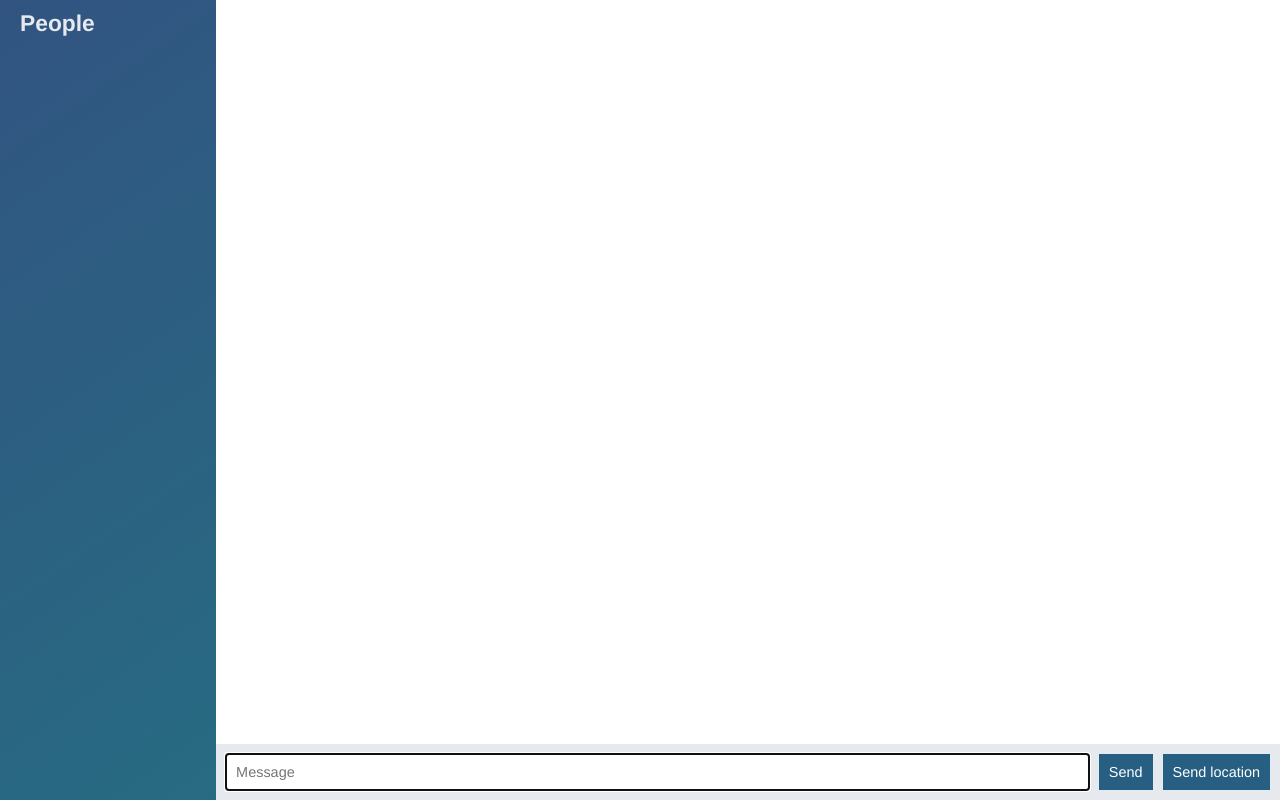
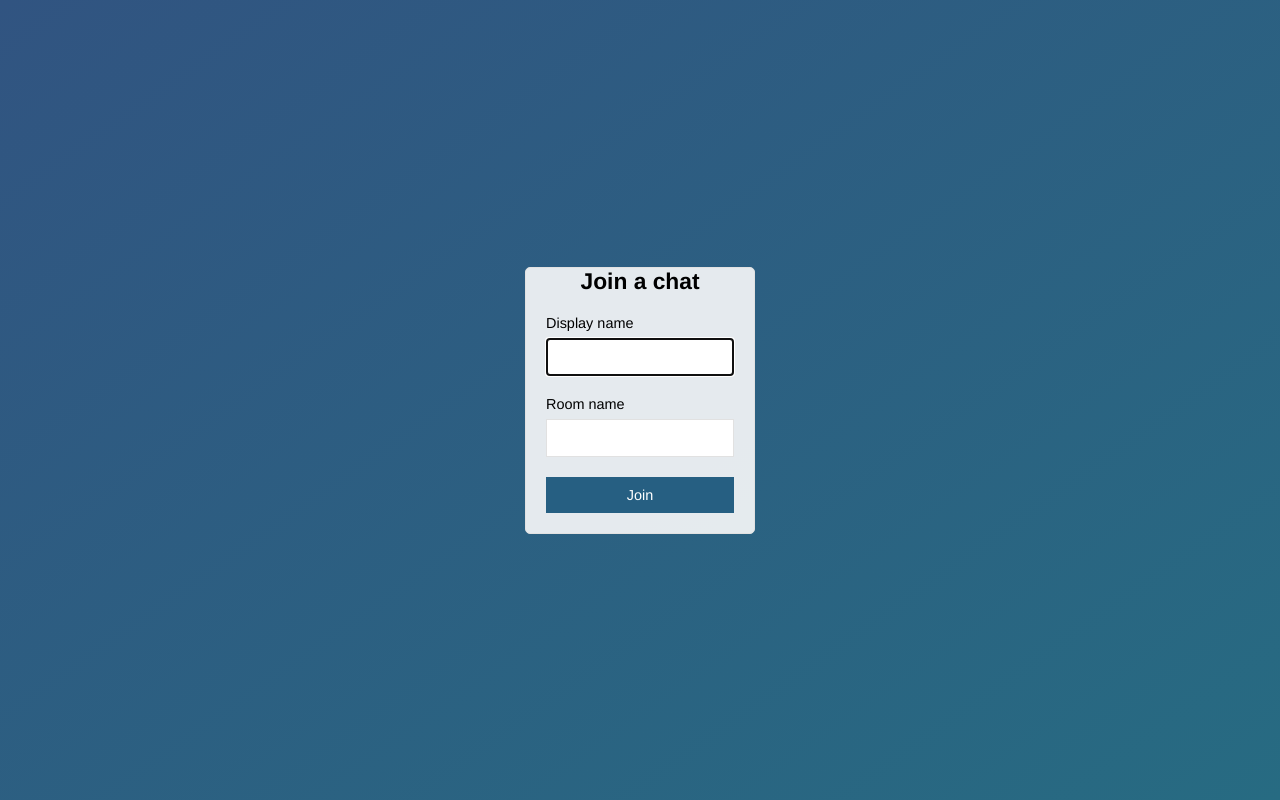
Before and after one commit to DmitryAlCh/node-chat-app, a website: page public/index.html in a window 1280 px wide. Drawn offline with nearby package versions, Linux system fonts and the light colour scheme; no server answers.

Commit message:
Added a join chat page

```diff
--- a/public/index.html
+++ b/public/index.html
@@ -1,55 +1,32 @@
 <!DOCTYPE html>
 <html>
+
 <head>
   <meta charset="utf-8">
+  <title>Chat | ChatApp</title>
+  <meta name="viewport" content="width=device-width, initial-scale=1, user-scalable=no">
   <link rel="stylesheet" href="/css/styles.css">
 </head>
-<body class="chat">
-  <div class="chat__sidebar">
-    <h3>People</h3>
-    <div id="users"></div>
-  </div>
-  <div class="chat__main">
-    <ol id="messages" class="chat__messages"></ol>
-    <div class="chat__footer">
-    <form id="message_form">
-      <input name="message" type="text" placeholder="Message" autofocus autocomplete="off"/>
-      <button>Send</button>
-    </form>
-    <button id="send-location">Send location</button>
-  </div>
+
+<body class="centered-form">
+  <div class="centered-form__form">
+    <form action="/chat.html">
+      <h3>Join a chat</h3>
+      <div class="form-field">
+        <label>Display name</label>
+        <input type="text" name="name" autofocus/>
+      </div>
+      <div class="form-field">
+        <label>Room name</label>
+        <input type="text" name="room"/>
+      </div>
+      <div class="form-field">
+        <button>Join</button>
+      </div>
+      <div class="form-field"></div>
+  </form>
   </div>
 
-  <script id="message-template" type="text/template">
-    <li class="message">
-      <div class="message__title">
-        <h4>{{from}}</h4>
-        <span>{{createdAt}}</span>
-      </div>
-      <div class="message__body">
-        <p>{{text}}</p>
-      </div>
-    </li>
-  </script>
-  <script id="location-message-template" type="text/template">
-    <li class="message">
-      <div class="message__title">
-        <h4>{{from}}</h4>
-        <span>{{createdAt}}</span>
-      </div>
-      <div class="message__body">
-        <p><a href="{{url}}" target="_blank">My current location</a></p>
-      </div>
-    </li>
-  </script>
+</body>
 
-
-
-
-  <script src="/socket.io/socket.io.js"></script>
-  <script src="/js/libs/jquery-3.2.1.min.js"></script>
-  <script src="/js/index.js"></script>
-  <script src="/js/libs/moment.js"></script>
-  <script src="/js/libs/mustache.js"></script>
-<body>
 </html>
```
Also changed, not shown: public/chat.html (added, +58 -0 lines), public/js/chat.js (renamed from public/js/index.js).
